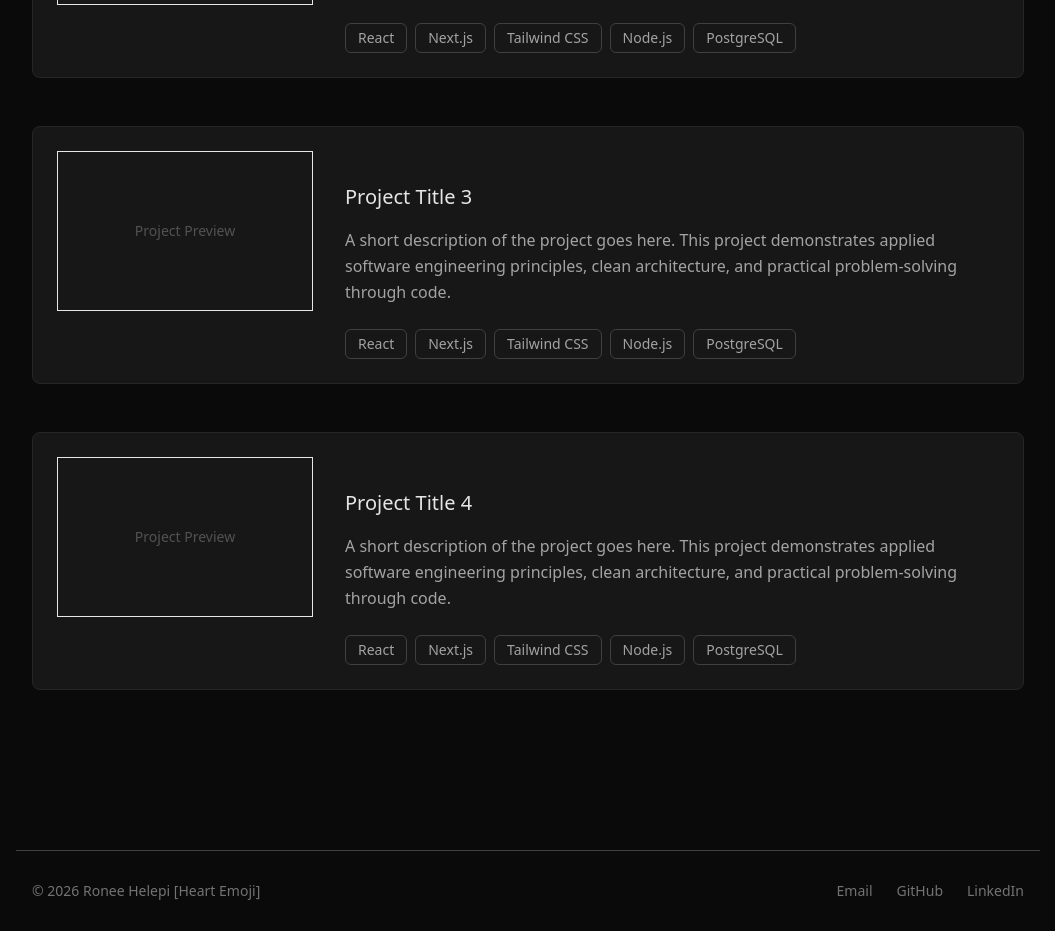
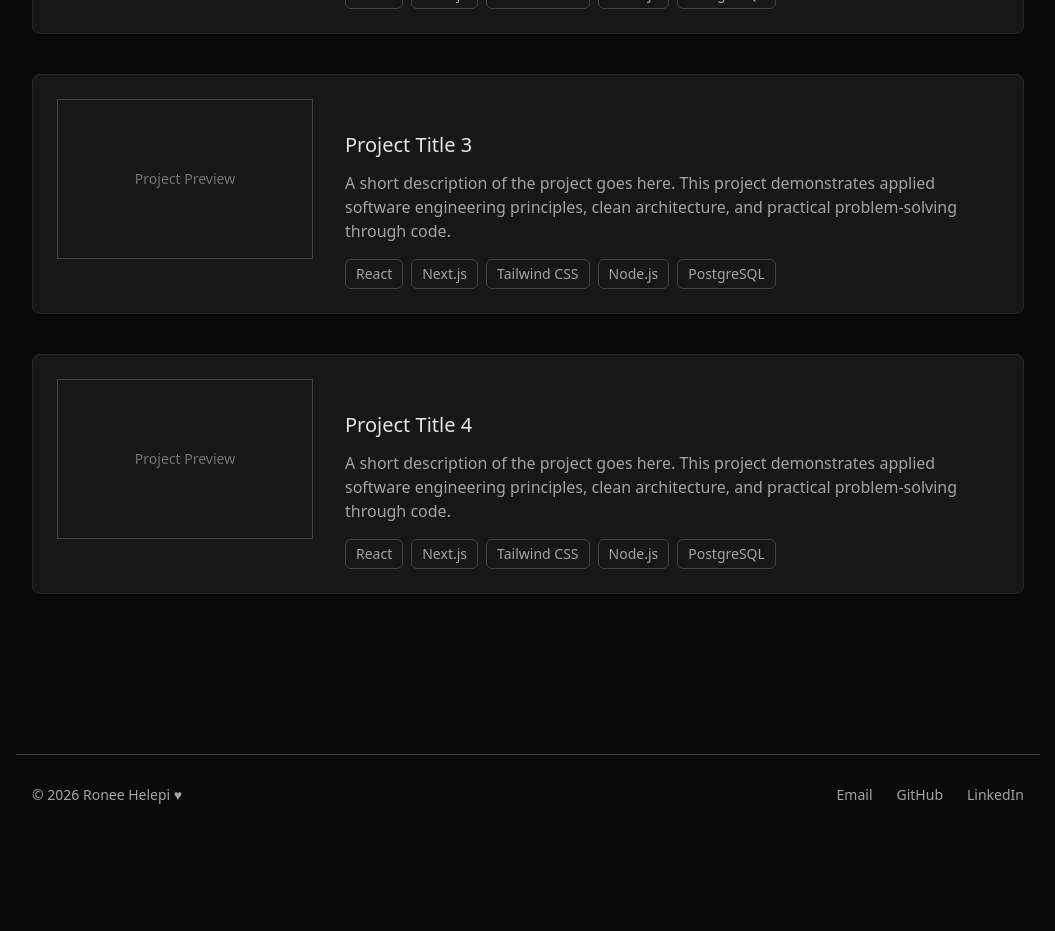
Before and after one commit to RONHEL235/minimal-academic-portfolio, a React (Vite) app: page /projects in a window 1280 px wide. Shown: the part 860-1791 px from the top of the page, without its empty margins (112-1167 px from the left). After the commit the page ends 1695 px from the top, so only its background shows below. Built offline with nearby package versions, Linux system fonts and the light colour scheme.

Commit message:
The website looks amazing!

```diff
--- a/src/components/Footer.jsx
+++ b/src/components/Footer.jsx
@@ -1,18 +1,29 @@
 export default function Footer() {
   return (
     <footer className="mt-24">
-      <div className="max-w-5xl mx-auto px-4 border-t border-neutral-700">
-        <div className="flex flex-wrap items-center justify-between h-20 text-sm text-neutral-500">
-          <div>© 2026 Ronee Helepi [Heart Emoji]</div>
+      <div className="max-w-5xl mx-auto px-4 border-t border-neutral-300 dark:border-neutral-700">
+        <div className="flex flex-wrap items-center justify-between h-20 text-sm">
+          <div className="text-neutral-700 dark:text-neutral-400">
+            © 2026 Ronee Helepi ♥
+          </div>
 
           <div className="flex gap-6">
-            <a href="#" className="hover:text-neutral-300">
+            <a
+              href="#"
+              className="text-neutral-700 hover:text-neutral-900 dark:text-neutral-400 dark:hover:text-neutral-200"
+            >
               Email
             </a>
-            <a href="#" className="hover:text-neutral-300">
+            <a
+              href="#"
+              className="text-neutral-700 hover:text-neutral-900 dark:text-neutral-400 dark:hover:text-neutral-200"
+            >
               GitHub
             </a>
-            <a href="#" className="hover:text-neutral-300">
+            <a
+              href="#"
+              className="text-neutral-700 hover:text-neutral-900 dark:text-neutral-400 dark:hover:text-neutral-200"
+            >
               LinkedIn
             </a>
           </div>
--- a/src/components/Navbar.jsx
+++ b/src/components/Navbar.jsx
@@ -13,17 +13,23 @@ export default function Navbar() {
   ];
 
   return (
-    <nav className="sticky top-0 z-50
-  bg-neutral-100/80 text-neutral-900
-  dark:bg-neutral-950/80 dark:text-neutral-100
-  backdrop-blur border-b border-neutral-300 dark:border-neutral-700">
+    <nav
+      className="
+        sticky top-0 z-50
+        bg-neutral-100/80 dark:bg-neutral-950/80
+        backdrop-blur
+        border-b border-neutral-300 dark:border-neutral-700
+      "
+    >
       <div className="w-full">
         <div className="max-w-5xl mx-auto px-4">
           <div className="flex items-center justify-between h-20">
             {/* NAME */}
-            <div className="text-1xl font-semibold text-neutral-200">
+            <div className="text-base font-semibold text-neutral-700 dark:text-neutral-200">
               Ronee Helepi{" "}
-              <span className="text-neutral-500">| isawriter</span>
+              <span className="text-neutral-500 dark:text-neutral-500">
+                | isawriter
+              </span>
             </div>
 
             {/* DESKTOP */}
@@ -35,8 +41,8 @@ export default function Navbar() {
                     to={link.to}
                     className={({ isActive }) =>
                       isActive
-                        ? "font-semibold text-neutral-300"
-                        : "text-neutral-400 hover:text-neutral-300"
+                        ? "font-semibold text-neutral-900 dark:text-neutral-200"
+                        : "text-neutral-700 hover:text-neutral-900 dark:text-neutral-400 dark:hover:text-neutral-200"
                     }
                   >
                     {link.name}
@@ -46,11 +52,13 @@ export default function Navbar() {
               <ThemeToggle />
             </div>
 
-            {/* MOBILE RIGHT SIDE */}
+            {/* MOBILE */}
             <div className="md:hidden flex items-center gap-3">
               <ThemeToggle />
-              <button onClick={() => setOpen(!open)} className="text-neutral-400">
-
+              <button
+                onClick={() => setOpen(!open)}
+                className="text-neutral-700 dark:text-neutral-400"
+              >
                 <svg
                   className="w-6 h-6"
                   viewBox="0 0 24 24"
@@ -67,7 +75,7 @@ export default function Navbar() {
 
         {/* MOBILE MENU */}
         {open && (
-          <div className="md:hidden border-t border-neutral-700">
+          <div className="md:hidden border-t border-neutral-300 dark:border-neutral-700">
             <div className="max-w-5xl mx-auto px-4 py-4 space-y-4">
               {links.map((link) => (
                 <NavLink
@@ -76,8 +84,8 @@ export default function Navbar() {
                   onClick={() => setOpen(false)}
                   className={({ isActive }) =>
                     isActive
-                      ? "block font-semibold text-neutral-300"
-                      : "block text-neutral-400"
+                      ? "block font-semibold text-neutral-900 dark:text-neutral-200"
+                      : "block text-neutral-700 dark:text-neutral-400"
                   }
                 >
                   {link.name}
--- a/src/pages/Projects.jsx
+++ b/src/pages/Projects.jsx
@@ -15,25 +15,22 @@ export default function Projects() {
       </section>
 
       {/* DIVIDER */}
-      <div className="border-t border-neutral-300 dark:border-neutral-700"/>
+      <div className="border-t border-neutral-300 dark:border-neutral-700" />
 
       {/* PROJECT LIST */}
-      <section className="space-y-12">
+      <section className="space-y-10">
         {[...Array(4)].map((_, index) => (
           <Link
             key={index}
             to={`/projects/project-${index + 1}`}
-            className="
-              block
-              no-underline
-              hover:no-underline
-              focus:no-underline
-              active:no-underline
-            "
+            className="block focus:outline-none"
           >
             <div
               className="
-                flex gap-8 p-6 rounded-lg
+                flex flex-col md:flex-row
+                gap-6 md:gap-8
+                p-4 md:p-6
+                rounded-lg
                 border border-neutral-300 dark:border-neutral-800
                 bg-neutral-100 dark:bg-neutral-900
                 hover:bg-neutral-200 dark:hover:bg-neutral-800
@@ -41,24 +38,35 @@ export default function Projects() {
               "
             >
               {/* IMAGE PLACEHOLDER */}
-              <div className="w-full md:w-64 h-40 border dark:bg-neutral-900 dark:text-neutral-600 flex items-center justify-center text-neutral-600 text-sm shrink-0">
+              <div
+                className="
+                  w-full md:w-64
+                  h-40
+                  border border-neutral-300 dark:border-neutral-700
+                  bg-neutral-200 dark:bg-neutral-900
+                  text-neutral-600 dark:text-neutral-500
+                  flex items-center justify-center
+                  text-sm
+                  shrink-0
+                "
+              >
                 Project Preview
               </div>
 
               {/* CONTENT */}
-              <div className="flex-1 space-y-4">
-                <h2 className="text-xl font-medium text-neutral-700 dark:text-neutral-200">
+              <div className="flex-1 space-y-3">
+                <h2 className="text-lg md:text-xl font-medium text-neutral-700 dark:text-neutral-200">
                   Project Title {index + 1}
                 </h2>
 
-                <p className="max-w-2xl text-neutral-700 dark:text-neutral-400">
+                <p className="max-w-2xl text-sm md:text-base text-neutral-700 dark:text-neutral-400">
                   A short description of the project goes here. This project
                   demonstrates applied software engineering principles, clean
                   architecture, and practical problem-solving through code.
                 </p>
 
                 {/* TECH STACK */}
-                <div className="flex flex-wrap gap-2 pt-2">
+                <div className="flex flex-wrap gap-2 pt-1">
                   {[
                     "React",
                     "Next.js",
@@ -69,8 +77,9 @@ export default function Projects() {
                     <span
                       key={tech}
                       className="
-                        px-3 py-1 text-sm
-                        border border-neutral-700
+                        px-2.5 py-1
+                        text-xs md:text-sm
+                        border border-neutral-300 dark:border-neutral-700
                         rounded-md
                         text-neutral-700 dark:text-neutral-400
                       "
```
